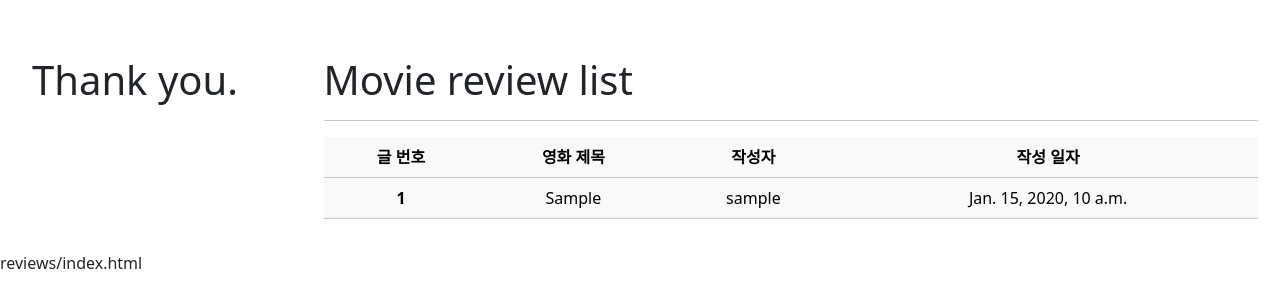
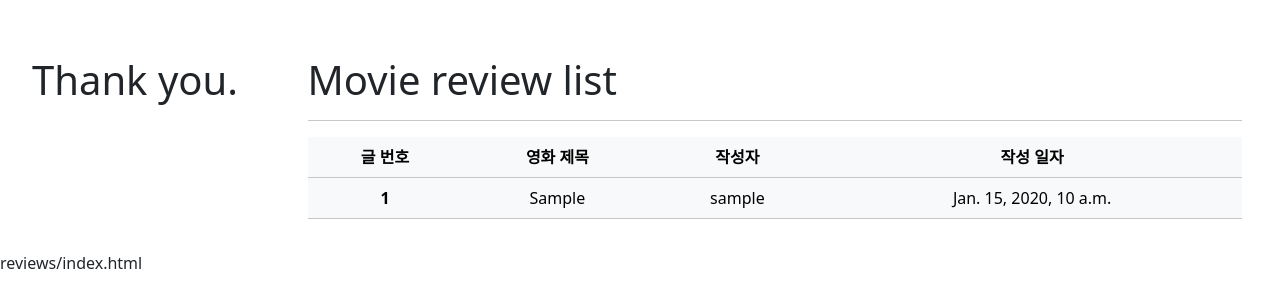
Before and after one commit to qloeo/pair_002, a Django app: template reviews/templates/reviews/index.html in a window 1280 px wide. Shown: the part 75-383 px from the top of the page. Run offline with Django 3.2, Linux system fonts and the light colour scheme; the template is opened without the code that fills it: values that come from a table or form of the project are taken from there, others are empty; tables that the repository leaves empty hold one stand-in row (values such as "Sample post").

Commit message:
reviews_index_table_html_css

```diff
--- a/reviews/templates/reviews/index.html
+++ b/reviews/templates/reviews/index.html
@@ -9,13 +9,9 @@
     display: grid;
     grid-template-columns: 22% 78%;
     gap: 10px;
-
   }
   .sidebar {
     padding : 1em 2em;
-  }
-  .sidebar h4>span{
-
   }
   .sidebar ul {
     padding: 0;
@@ -23,11 +19,9 @@
   .sidebar li {
     list-style: none;
     margin : 10px 0;
-
   }
-
   .contents{
-    padding : 1em 2em;
+    padding : 1em 3em 1em 1em;
 
   }
   .user--info span{
```
Also changed, not shown: README.md.
